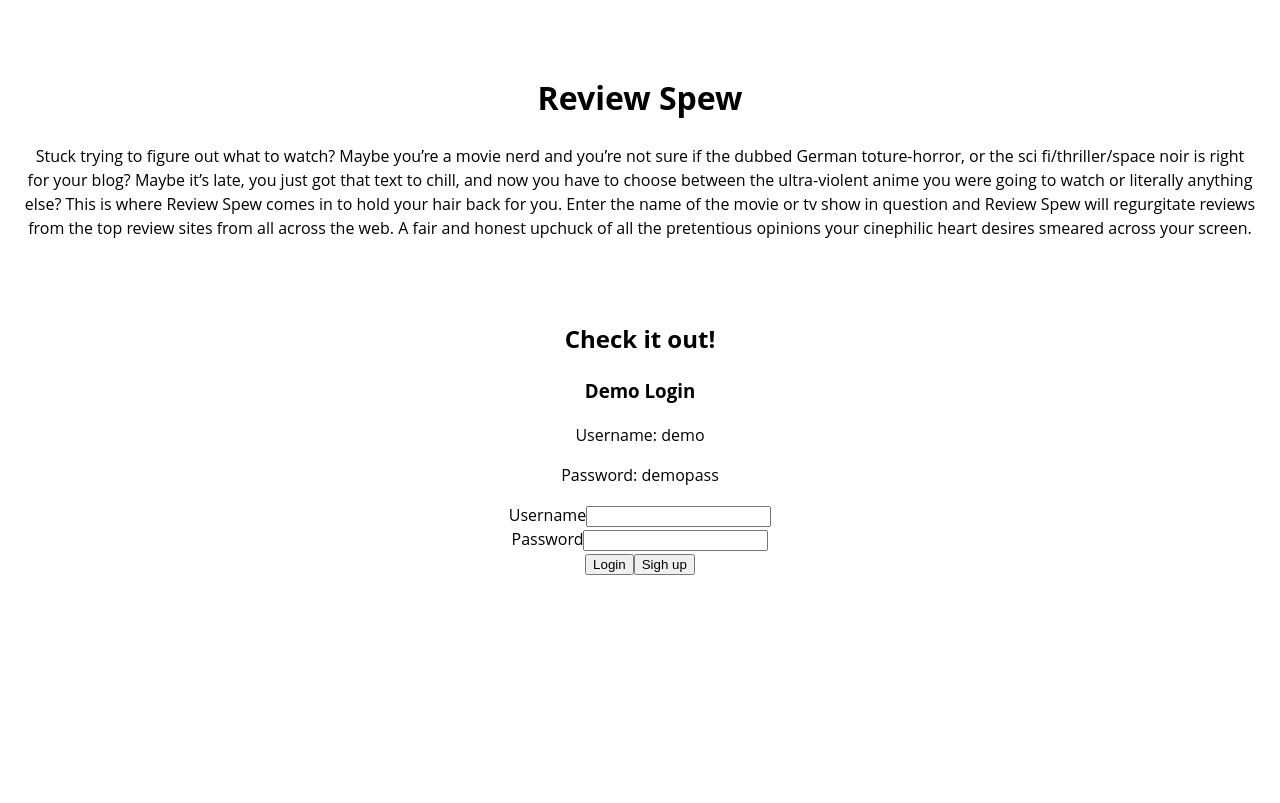
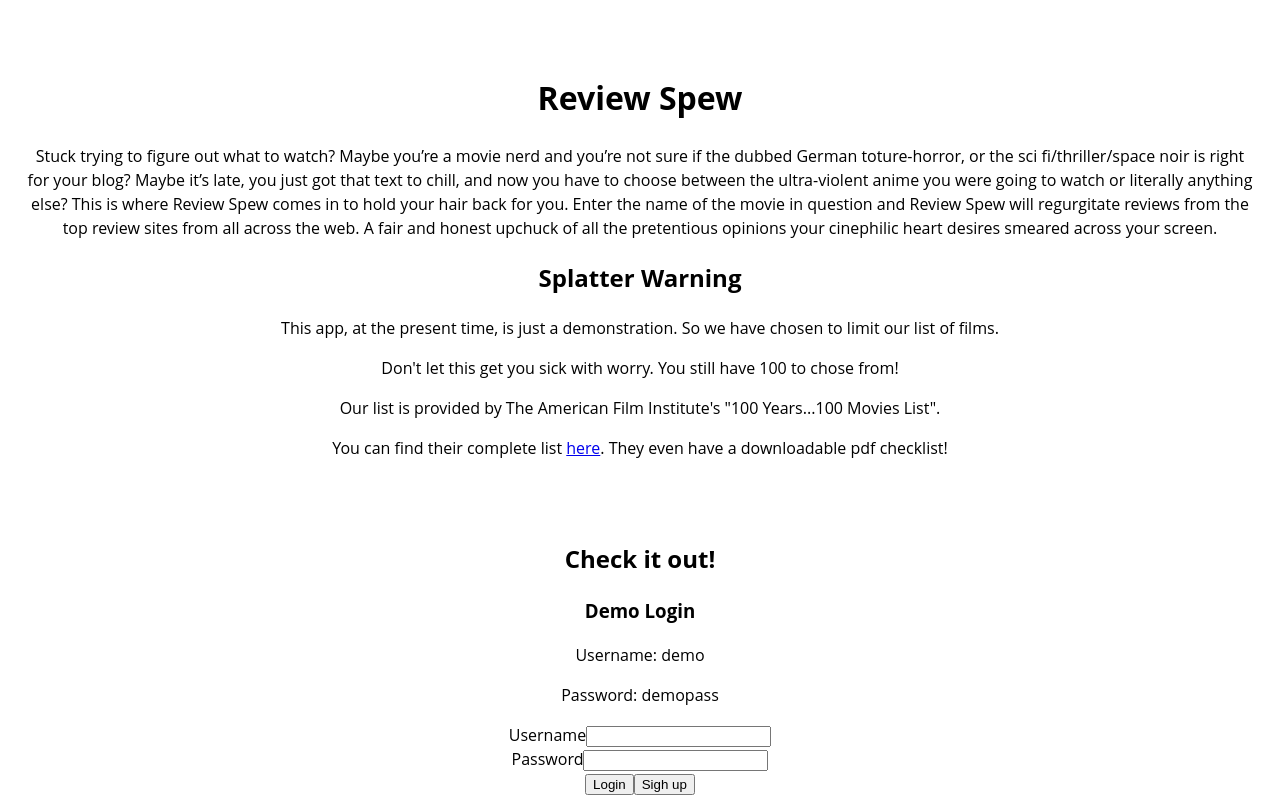
Before and after one commit to ort-cloud/review-spew, a React (Create React App) app: page / in a window 1280 px wide. Built offline with nearby package versions, Linux system fonts and the light colour scheme.

Commit message:
Added to the descriptor.

```diff
--- a/src/Landing.js
+++ b/src/Landing.js
@@ -147,12 +147,20 @@ class Landing extends Component {
               late, you just got that text to chill, and now you have to choose
               between the ultra-violent anime you were going to watch or
               literally anything else? This is where Review Spew comes in to
-              hold your hair back for you. Enter the name of the movie or tv
-              show in question and Review Spew will regurgitate reviews from the
+              hold your hair back for you. Enter the name of the movie in question and Review Spew will regurgitate reviews from the
               top review sites from all across the web. A fair and honest
               upchuck of all the pretentious opinions your cinephilic heart
               desires smeared across your screen.
             </p>
+
+            <h2>Splatter Warning</h2>
+
+            <p>This app, at the present time, is just a demonstration. So we have chosen to limit our list of films.</p>
+            <p>Don't let this get you sick with worry. You still have 100 to chose from!</p>
+            <p>Our list is provided by The American Film Institute's "100 Years...100 Movies List".</p>
+            <p>You can find their complete list <a target="_blank" rel="noopener noreferrer" href="https://www.afi.com/afis-100-years-100-movies-10th-anniversary-edition/">here</a>. They even have a downloadable pdf checklist!</p>
+
+
           </header>
 
           <section>
```
